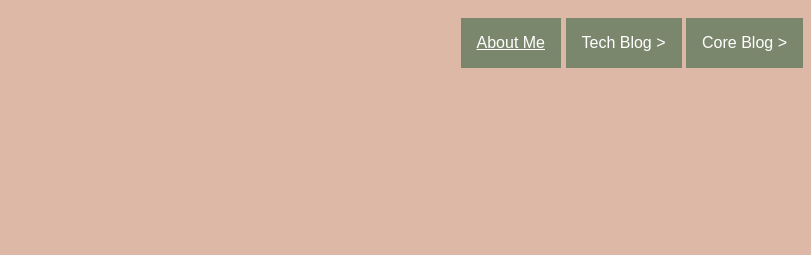
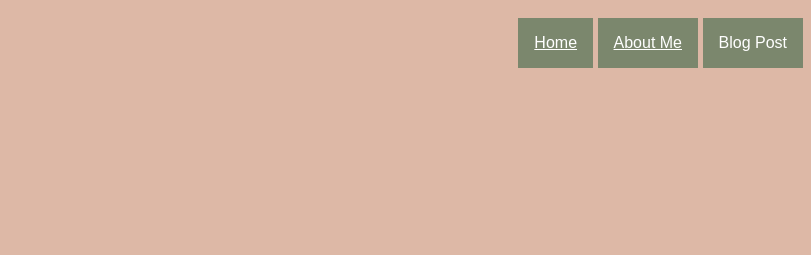
Before and after one commit to evelyntanwy/evelyntanwy.github.io, a plain HTML site: page index.html in a window 1280 px wide. Shown: the top 255 px of the page, without its empty margins (469-1280 px from the left). Drawn offline with Linux system fonts and the light colour scheme; a web font is replaced by a local one.

Commit message:
realign navbar

```diff
--- a/index.html
+++ b/index.html
@@ -16,20 +16,22 @@
         <div class="container">
           <ul>
             <button class="dropbtn">
+              <a href="">Home</a>
+            </button>
+            <button class="dropbtn">
               <a href="/blog/about-me.html">About Me</a>
             </button>
+            <!-- <div class="dropdown">
+              <button class="dropbtn">Tech Blog ></button>
+              <div class="dropdown-content"></div>
+            </div> -->
+
             <div class="dropdown">
-              <button class="dropbtn">Tech Blog ></button>
+              <button class="dropbtn">Blog Post</button>
               <div class="dropdown-content">
-                <a href="/blog/blog.html">Margin vs Padding</a>
+                <a href="/blog/margin.html">Margin vs Padding</a>
                 <a href="/blog/javascript-dom.html">Javascript</a>
                 <a href="/blog/problem-solving.html">Problem Solving</a>
-              </div>
-            </div>
-
-            <div class="dropdown">
-              <button class="dropbtn">Core Blog ></button>
-              <div class="dropdown-content">
                 <a href="/blog/identity-values.html">Identity Values</a>
                 <a href="/blog/learning-plan.html">Learning Plan</a>
                 <a href="/blog/emotional-intelligence.html"
```
Also changed, not shown: blog/margin.html (renamed from blog/blog.html).
